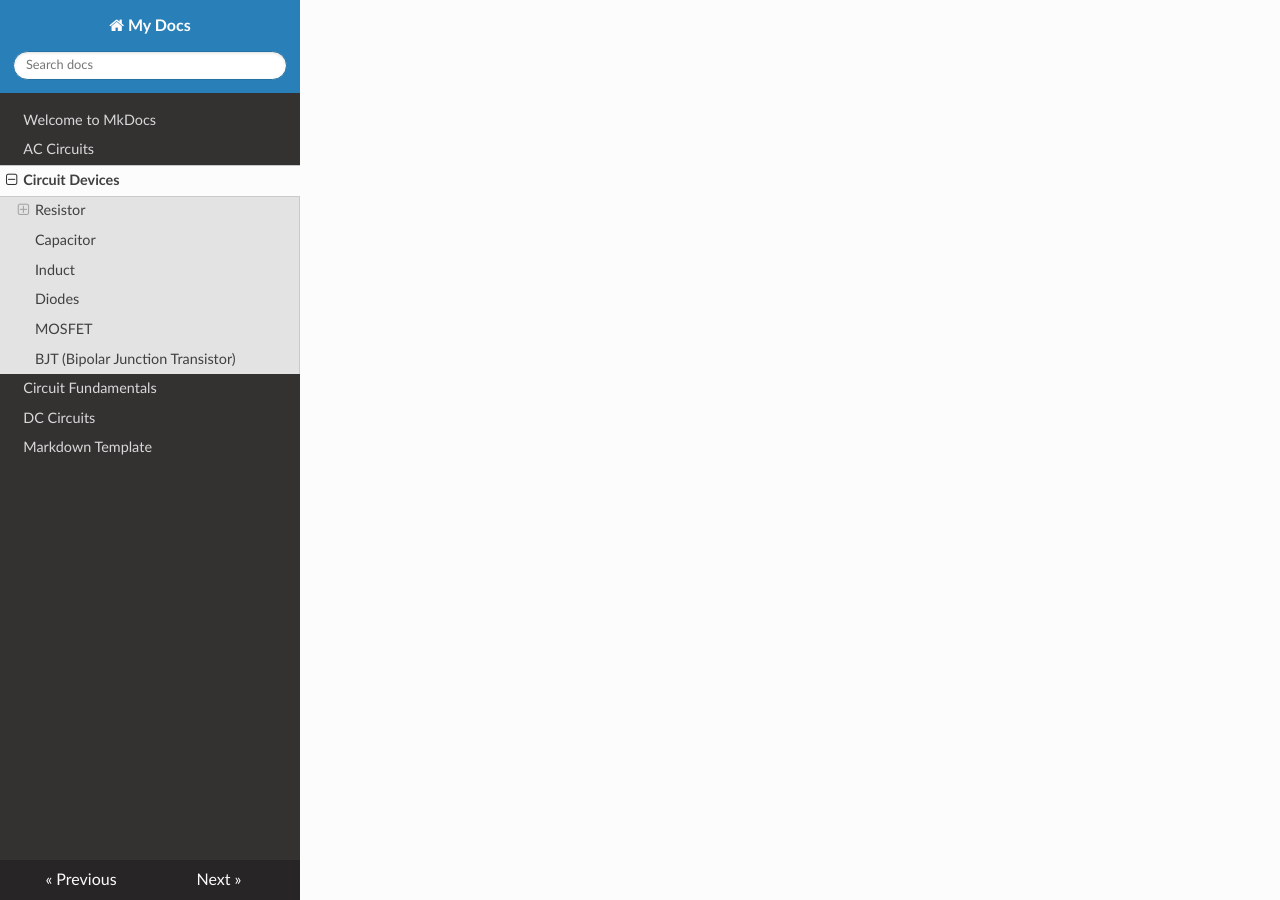
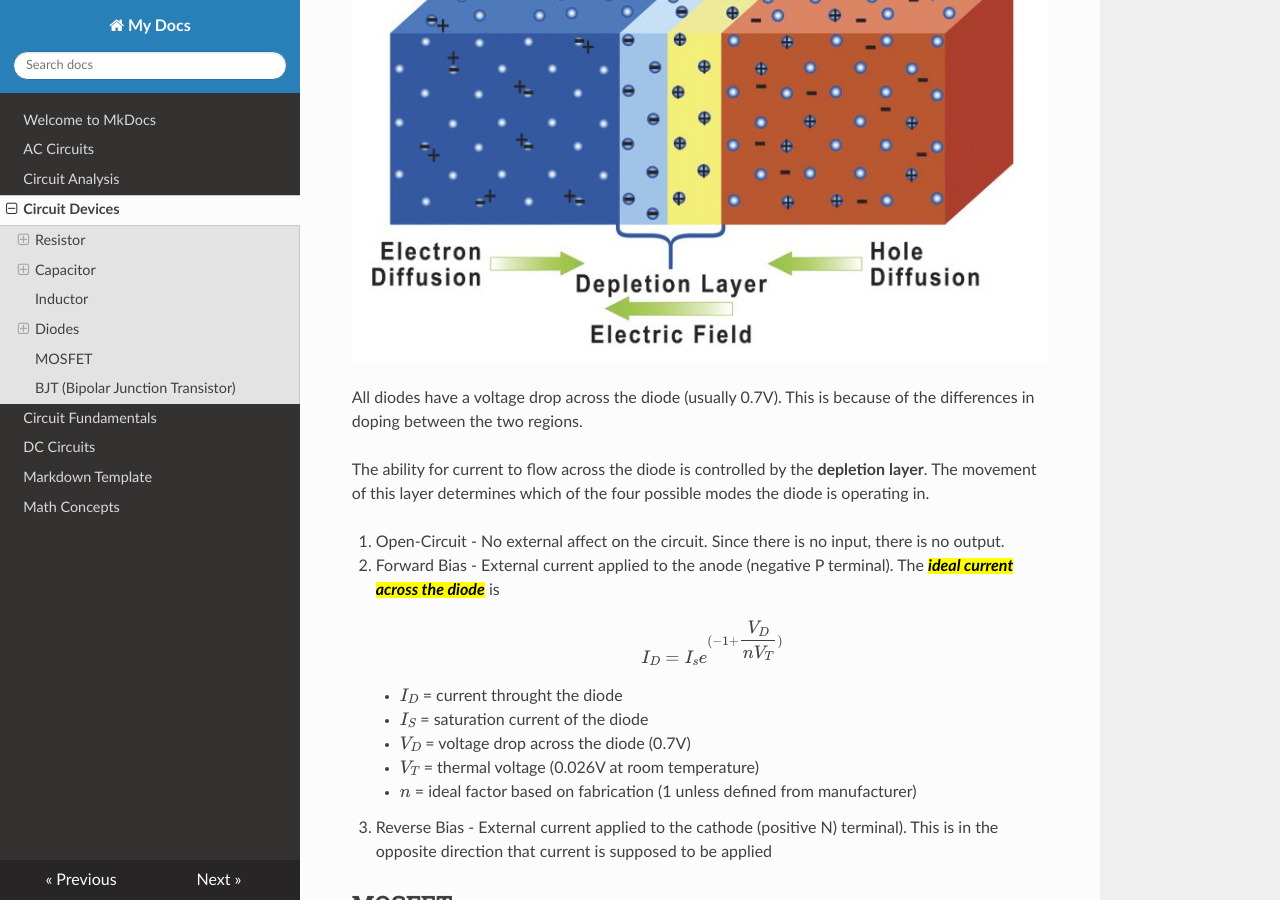
Before and after one commit to DanteSivo/EE-KnowledgeBase, an MkDocs documentation site: the page built from docs/Circuit Devices.md, in a window 1280 px wide and 900 px high, scrolled down 2001 px. Built offline with MkDocs 1.6.1, drawn with Linux system fonts in a browser that asks for light colours; nearby versions of some CDN libraries; formulas are drawn with MathJax 3; some of the changed text lies outside the part shown.

Commit message:
Added information on Circuit Devices

````diff
--- a/docs/Circuit Devices.md
+++ b/docs/Circuit Devices.md
@@ -15,24 +17,60 @@ Standard THT resistor commonly found in prototypes around the world.
 ```
 ![](images\thick-film-resistors.jpg){ width="300" }
 
-### Potentiometer
+#### Potentiometer
 Adjustable resistance based either on a physical knob or a digital register. Adjustable between two resistance values. Can be either THT or SMD.
 
 ## Capacitor
 
+### Overview
 Stores electrical charge in an electric field.
 
 Two conductive plates are seperated by a dielectric to store charge.  ![](images/ParallelCapcitorModel.png)
 
-The capacitance is defined as
+Capacitance is defined as
 $$
 \begin{equation}
     C = \dfrac{Q}{V} = \dfrac{\epsilon{}\cdot{}A}{d}
 \end{equation}
 $$
-## Induct
+
+### Component Options
+#### Aluminum Electrolytic Capacitor
+#### Ceramic Disk Capacitor
+## Inductor
 
 ## Diodes
+
+### Overview
+
+A diode is a semiconductor device that allows current to flow in only one way.
+
+### Theory
+
+A standard **PN diode** is an assembly of two differently *dopped* regions of a material (commonly silicon).
+*Doping* is process of exposing the material to other elements so free electrons are produced. The coefficents of a doped region
+are the amount of valence electrons for a given area.
+
+![](images/pn-junction.jpg){width: "400"}
+
+All diodes have a voltage drop across the diode (usually 0.7V). This is because of the differences in doping between the two regions.
+
+The ability for current to flow across the diode is controlled by the **depletion layer**. The movement of this layer determines which of the four possible modes the diode is operating in.
+
+1. Open-Circuit - No external affect on the circuit. Since there is no input, there is no output.
+
+2. Forward Bias - External current applied to the anode (negative P terminal). The ==ideal current across the diode== is
+    \begin{equation}
+        I_D = I_se^{(-1+\dfrac{V_D}{nV_T})}
+    \end{equation}
+
+    * $I_D$ = current throught the diode
+    * $I_S$ = saturation current of the diode
+    * $V_D$ = voltage drop across the diode (0.7V)
+    * $V_T$ = thermal voltage (0.026V at room temperature)
+    * $n$ = ideal factor based on fabrication (1 unless defined from manufacturer)
+
+3. Reverse Bias - External current applied to the cathode (positive N) terminal). This is in the opposite direction that current is supposed to be applied
 
 ## MOSFET
 Stands for Metal-Oxide-Semiconductor-Field-Effect transistor
````
Also changed, not shown: other parts of docs/Circuit Devices.md (+4 -2 lines), docs/Circuit Analysis.md (added, +31 -0 lines), docs/Circuit Fundametals.md (+23 -11 lines), docs/Math Concepts.md (added, +51 -0 lines), docs/index.md (+1 -0 lines), docs/images/KCL_Circuit.gif (added), docs/images/KVL_Circuit.jpg (added), docs/images/impedanceadmittancetable.png (added), docs/images/pn-junction.jpg (added), docs/images/xyz-graph.jpg (added).
